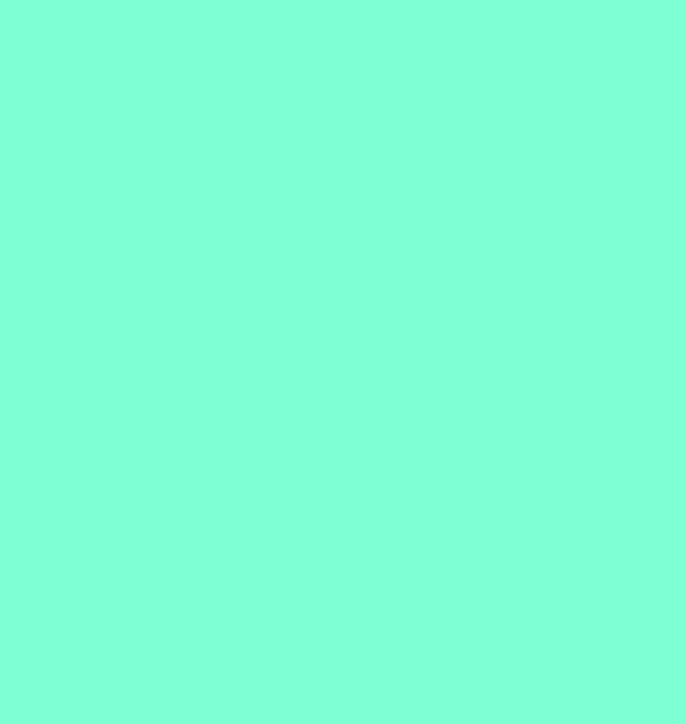
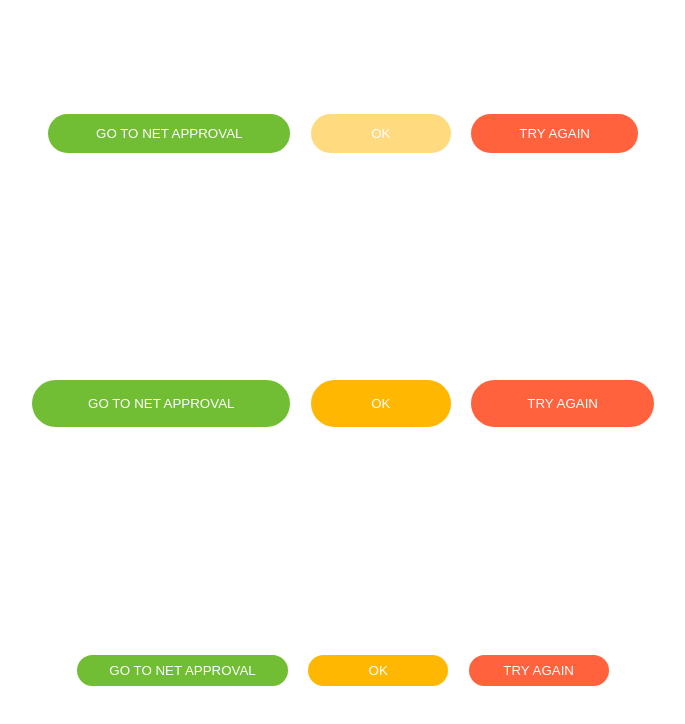
Before and after one commit to tamntm39/Flexbox, a plain HTML site: page index.html in a window 1280 px wide. Shown: the whole page, without its empty margins (297-982 px from the left). Drawn offline with Linux system fonts and the light colour scheme.

Commit message:
first commit

```diff
--- a/index.html
+++ b/index.html
@@ -1,13 +1,26 @@
 <!DOCTYPE html>
 <html>
     <head>
-        <title>Flexbox</title>
+        <title>BEM</title>
         <meta charset="utf-8">
-        <link rel="stylesheet" href="main.css">
-        <style>
-            body{
-             background-color: aquamarine;
-            }
-        </style>
+        <meta name="viewport" content="width=device-width, initial-scale=1.0">
+        <link rel="stylesheet" href="./style.css">
     </head>
+    <body>
+        <div>
+            <button class="btn btn--success">GO TO NET APPROVAL</button>
+            <button class="btn btn--warn btn--disabled">OK</button>
+            <button class="btn btn--danger">TRY AGAIN</button>
+        </div>
+        <div>
+            <button class="btn btn--size-l btn--success">GO TO NET APPROVAL</button>
+            <button class="btn btn--size-l btn--warn">OK</button>
+            <button class="btn btn--size-l btn--danger">TRY AGAIN</button>
+        </div>
+        <div>
+            <button class="btn btn--size-s btn--success">GO TO NET APPROVAL</button>
+            <button class="btn btn--size-s btn--warn">OK</button>
+            <button class="btn btn--size-s btn--danger">TRY AGAIN</button>
+        </div>
+    </body>
 </html>
--- /dev/null
+++ b/style.css
@@ -0,0 +1,55 @@
+*{
+    padding: 0;
+    margin: 0;
+    box-sizing: border-box;
+}
+body{
+    height: 100vh;
+    display: flex;
+    flex-direction: column;
+    font-family: "Helvetica Neue";
+}
+body > div {
+    margin: auto;
+}
+
+/* Block */
+.btn {
+    display: inline-block;
+    text-decoration: none;
+    background-color: transparent;
+    border: none;
+    outline: none;
+    color:#fff;
+    padding: 12px 48px;
+    border-radius: 50px;
+    cursor: pointer;
+    min-width: 140px;
+    transition: opacity .2s ease;
+}
+.btn--size-l {
+    padding: 16px 56px;
+}
+.btn--size-s {
+    padding: 8px 32px;
+}
+.btn:hover {
+    opacity: 0.8;
+}
+.btn + .btn {
+    margin-left: 16px;
+}
+.btn--success {
+    background-color: #71be34;
+}
+.btn--warn {
+    background-color: #ffb702;
+}
+.btn--danger {
+    background-color: #ff623d;
+}
+
+.btn--disabled {
+    opacity: 0.5;
+
+}
```
Also changed, not shown: Flexbox.html (added, +107 -0 lines).
